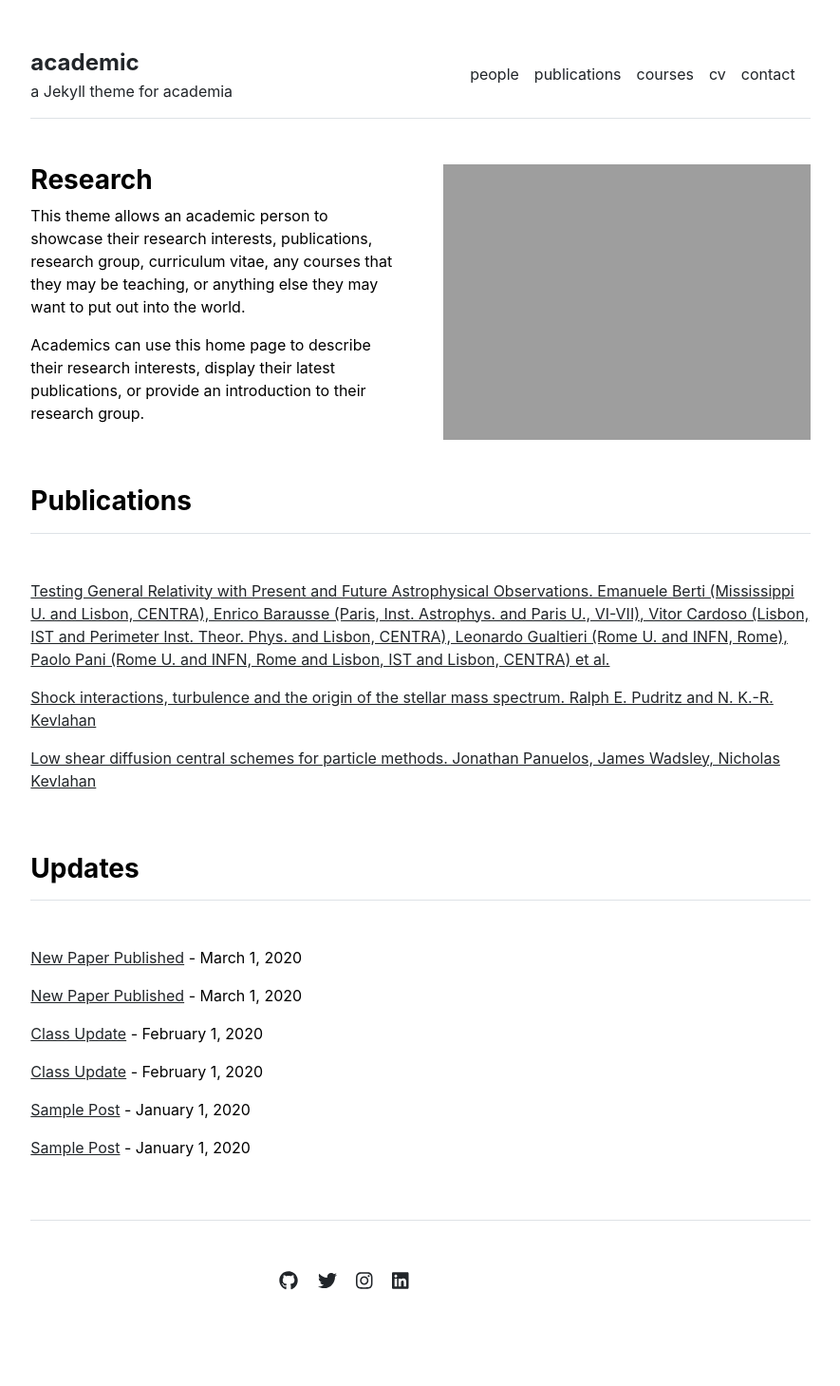
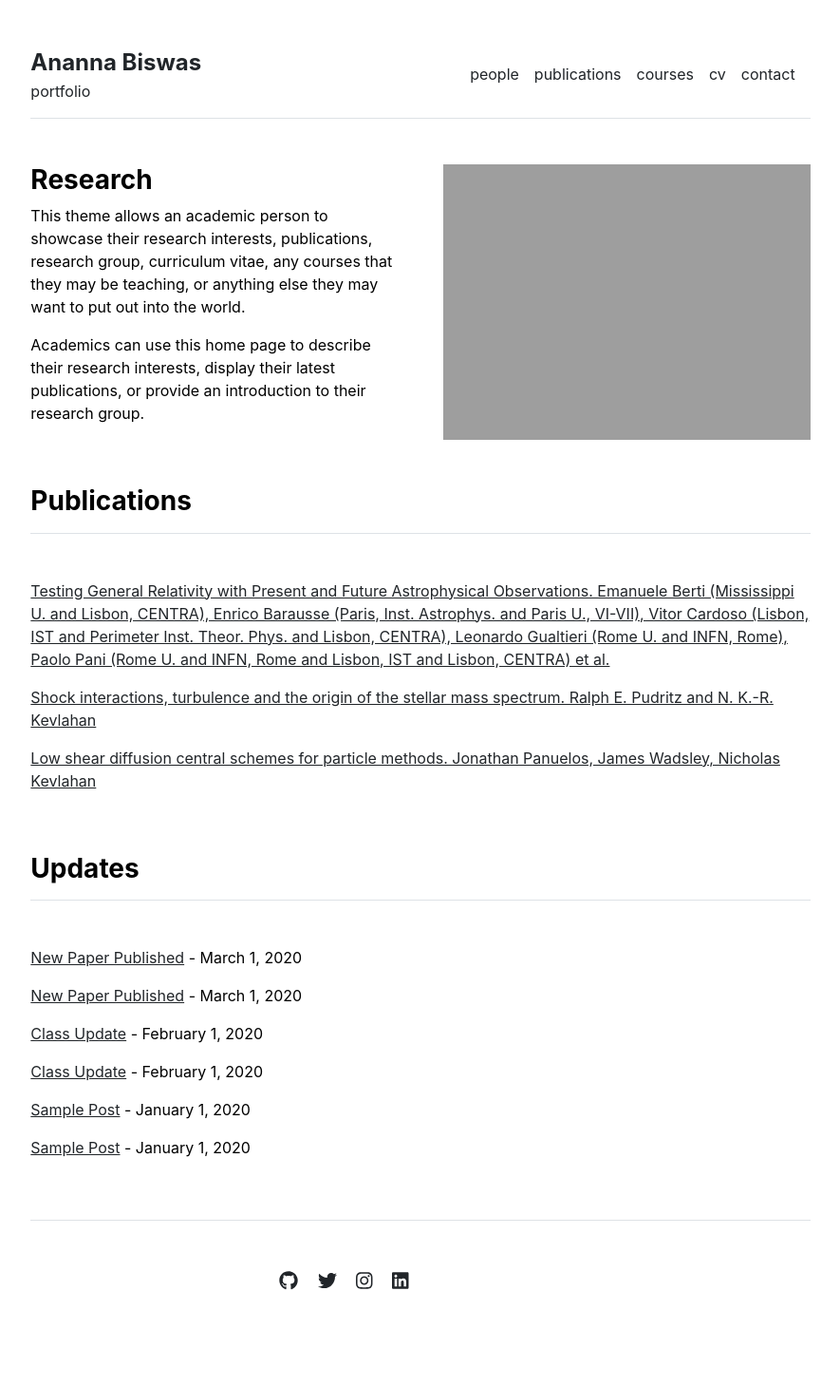
Before and after one commit to Anannabiswas/anannabiswas.github.io, a Jekyll site: the page built from index.md, in a window 1280 px wide. Shown: the whole page at 95% size, without its empty margins (197-1082 px from the left). Built offline with Jekyll 4.4.1, drawn with Linux system fonts in a browser that asks for light colours.

Commit message:
Update _config.yml

```diff
--- a/_config.yml
+++ b/_config.yml
@@ -1,4 +1,6 @@
 url: "" # the base hostname & protocol for your site, e.g. http://example.com
 baseurl: "" # the subpath of your site, e.g. /blog
-title: "academic" # the name of your site, e.g. ACME Corp.
-description: "a Jekyll theme for academia"
+#title: "academic" # the name of your site, e.g. ACME Corp.
+#description: "a Jekyll theme for academia"
+title: "Ananna Biswas" # the name of your site, e.g. ACME Corp.
+description: "portfolio"
```
